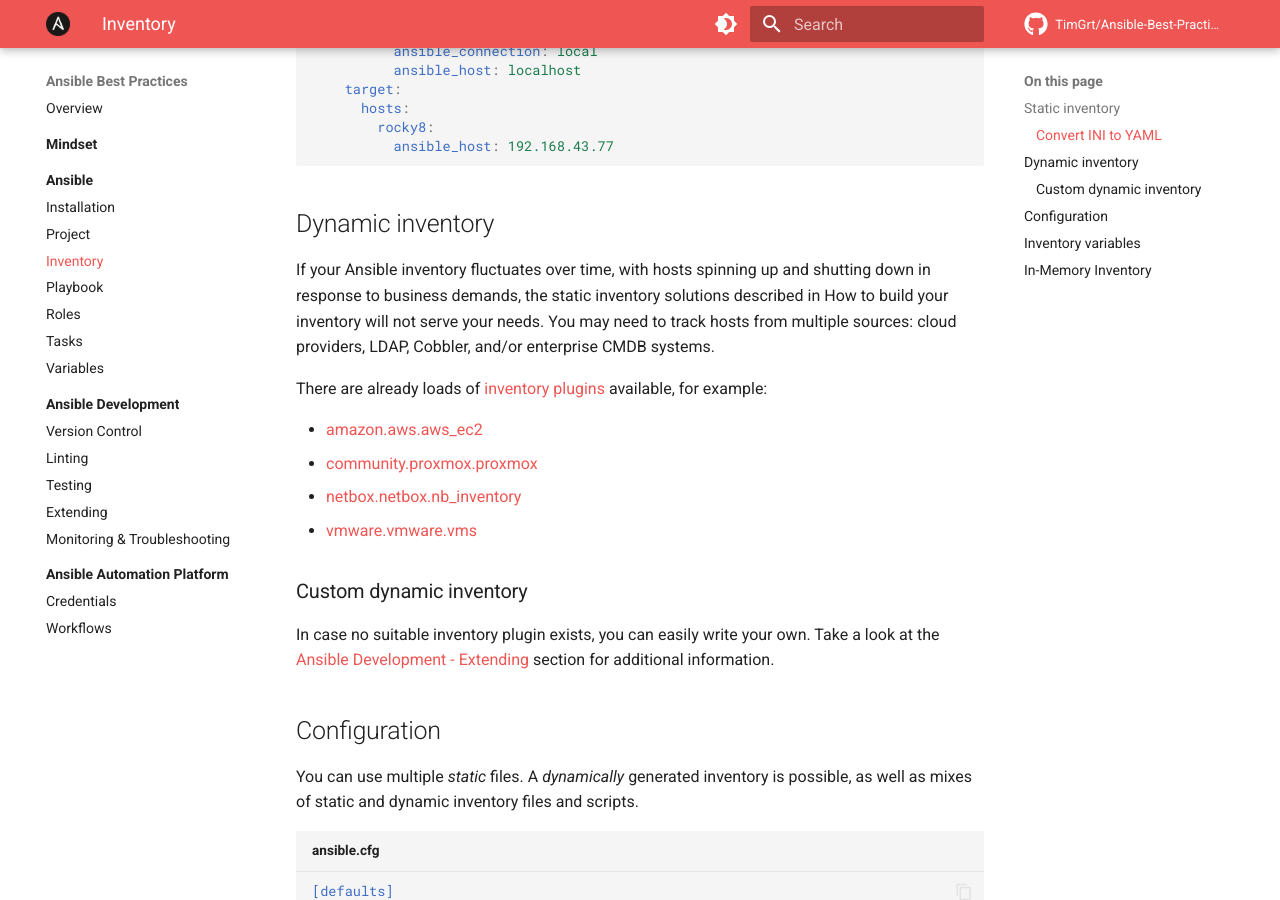
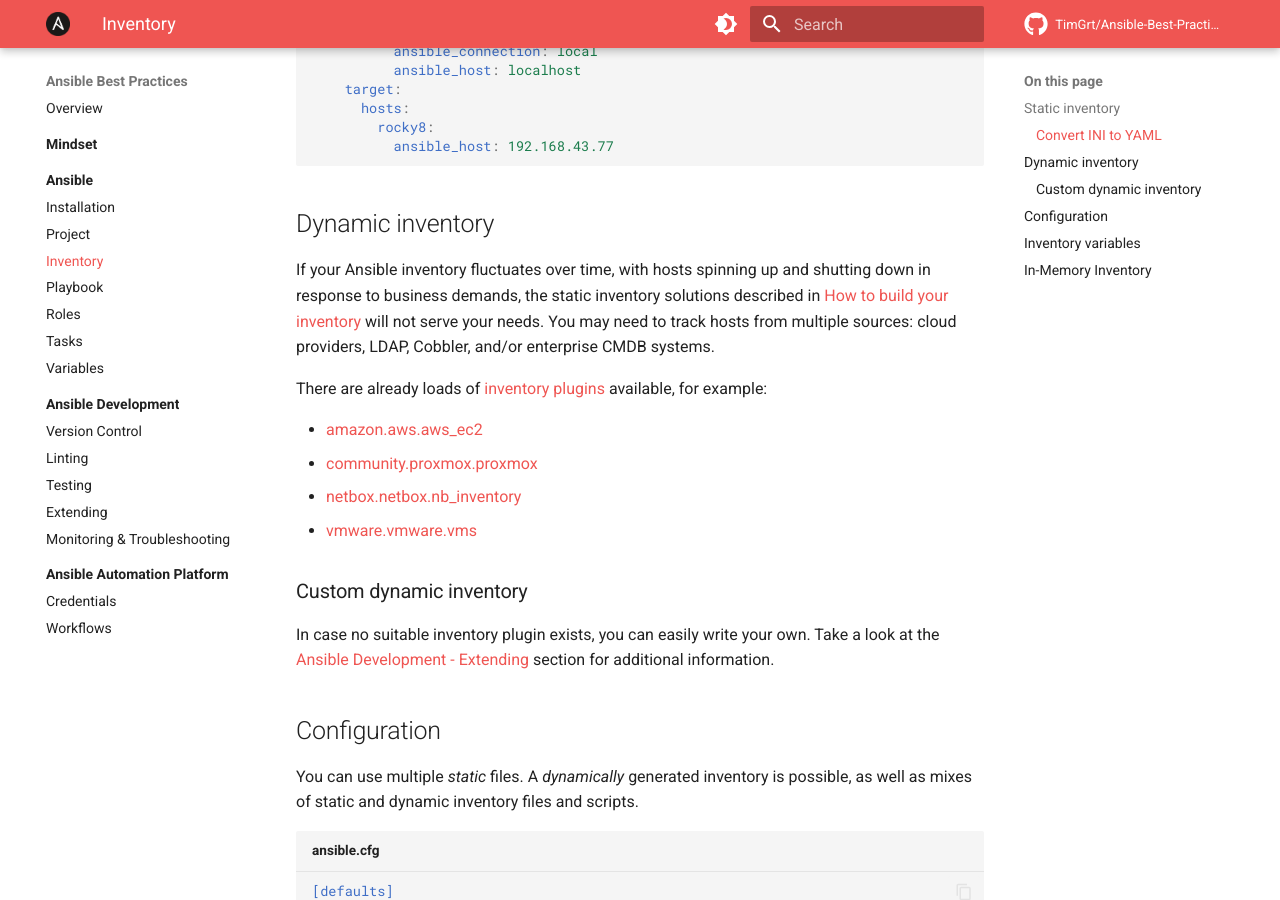
Before and after one commit to TimGrt/Ansible-Best-Practices, an MkDocs documentation site: the page built from docs/ansible/inventory.md, in a window 1280 px wide and 900 px high, scrolled down 1151 px. Built offline with MkDocs 1.6.1 and Material for MkDocs 9.7.7, drawn with Linux system fonts in a browser that asks for light colours; plug-ins that fetch from the network failed and are left out; comment, search, counter and statistics services are not loaded; part of the change alters nothing that is shown.

```diff
--- a/docs/ansible/inventory.md
+++ b/docs/ansible/inventory.md
@@ -45,7 +45,7 @@ all:
 
 ## Dynamic inventory
 
-If your Ansible inventory fluctuates over time, with hosts spinning up and shutting down in response to business demands, the static inventory solutions described in How to build your inventory will not serve your needs. You may need to track hosts from multiple sources: cloud providers, LDAP, Cobbler, and/or enterprise CMDB systems.
+If your Ansible inventory fluctuates over time, with hosts spinning up and shutting down in response to business demands, the static inventory solutions described in [How to build your inventory](https://docs.ansible.com/ansible/latest/inventory_guide/intro_inventory.html){:target="_blank"} will not serve your needs. You may need to track hosts from multiple sources: cloud providers, LDAP, Cobbler, and/or enterprise CMDB systems.
 
 There are already loads of [inventory plugins](https://docs.ansible.com/ansible/latest/collections/index_inventory.html){:target="_blank"} available, for example:
 
```
